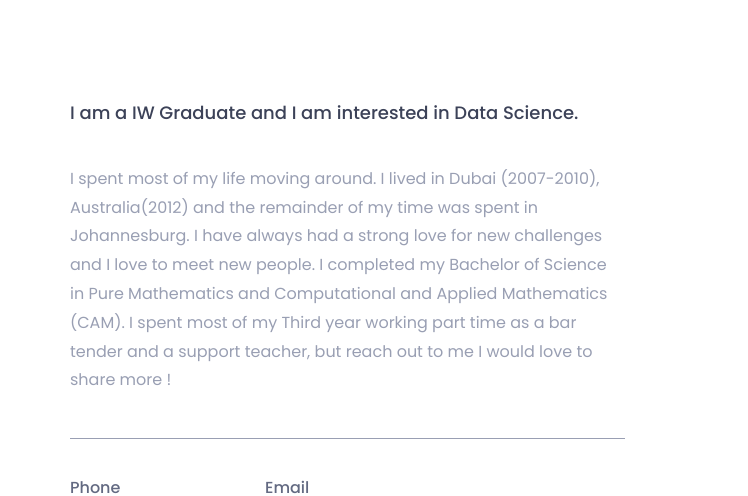
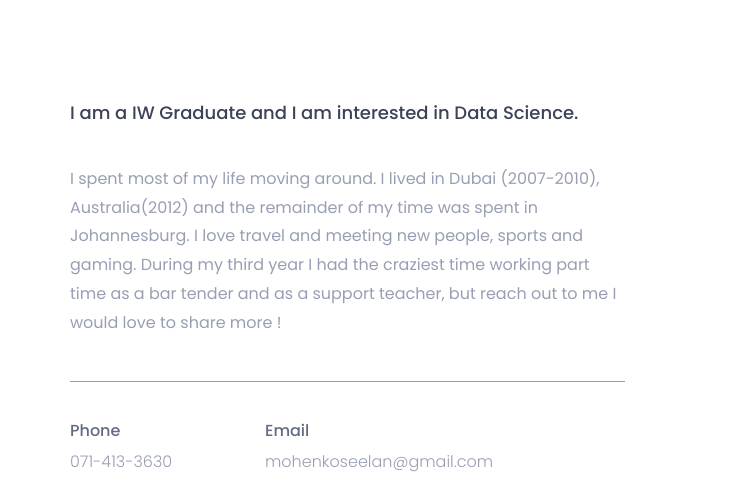
Before and after one commit to mohen97/mohen97.github.io, a plain HTML site: page index.html in a window 1280 px wide. Shown: the part 1020-1516 px from the top of the page, 0-748 px from the left. Drawn offline with nearby package versions, Linux system fonts and the light colour scheme.

Commit message:
Update index.html
Adventures bruv

```diff
--- a/index.html
+++ b/index.html
@@ -132,9 +132,8 @@
 								<p>
 									I spent most of my life moving around.
 									I lived in Dubai (2007-2010), Australia(2012) and the remainder of my time was spent in Johannesburg.
-									I have always had a strong love for new challenges and I love to meet new people.
-									I completed my Bachelor of Science in Pure Mathematics and Computational and Applied Mathematics (CAM).
-									I spent most of my Third year working part time as a bar tender and a support teacher, but reach out to me I would love to share more !
+									I love travel and meeting new people, sports and gaming.
+									During my third year I had the craziest time working part time as a bar tender and as a support teacher, but reach out to me I would love to share more !
 								</p>
 								<div class="row">
 									<div class="col-sm-4">
```
